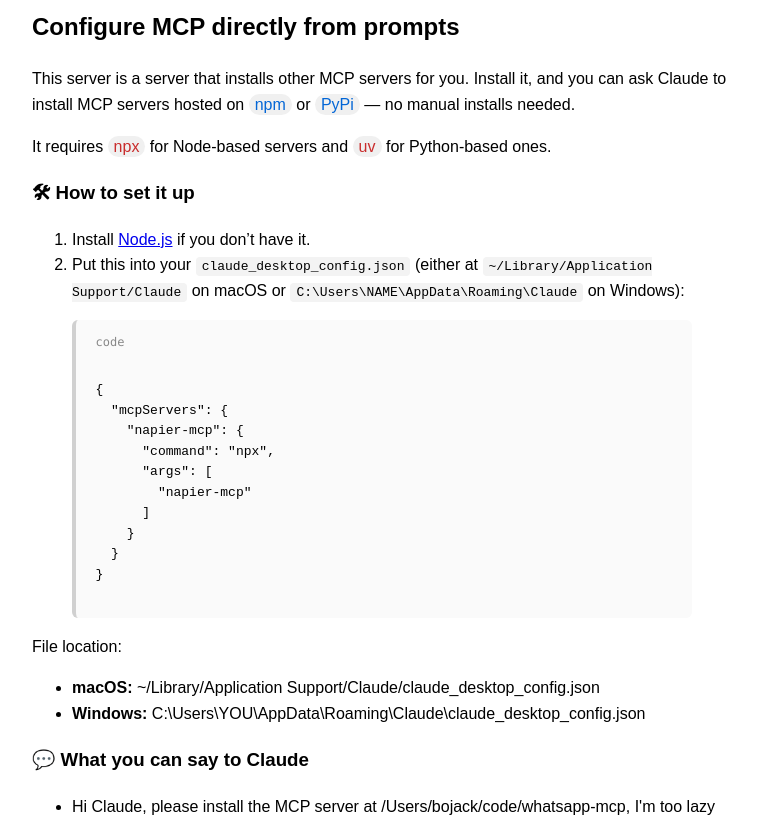
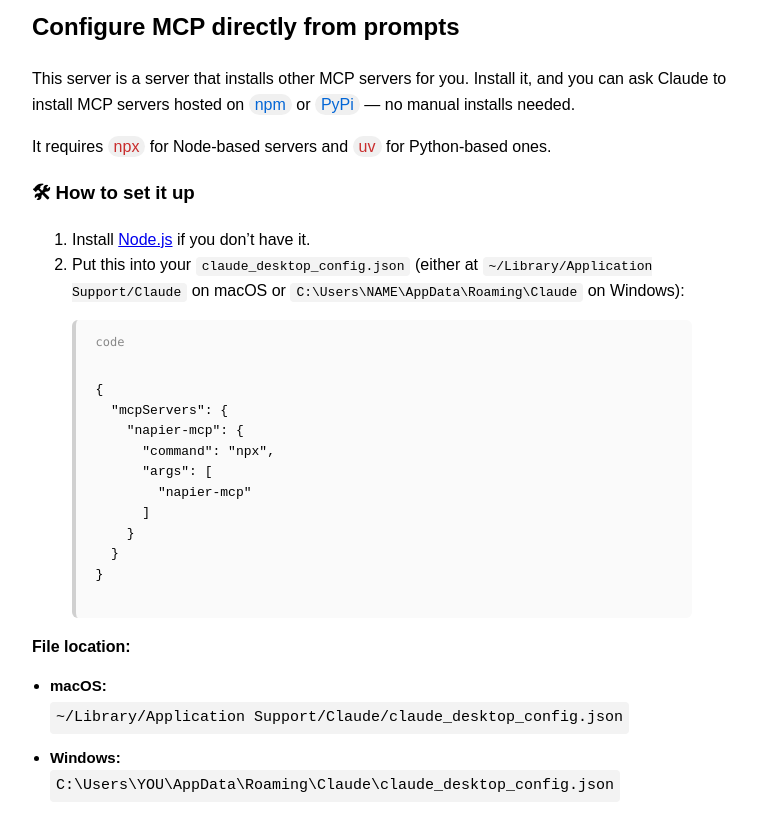
Before and after one commit to va99/napier-website, a plain HTML site: page index.html in a window 1280 px wide. Shown: the part 134-951 px from the top of the page, without its empty margins (258-1015 px from the left). Drawn offline with Linux system fonts and the light colour scheme.

Commit message:
Update index.html

```diff
--- a/index.html
+++ b/index.html
@@ -56,11 +56,21 @@
 </blockquote>
 
 
-    <p>File location:</p>
-    <ul>
-      <li><strong>macOS:</strong> ~/Library/Application Support/Claude/claude_desktop_config.json</li>
-      <li><strong>Windows:</strong> C:\Users\YOU\AppData\Roaming\Claude\claude_desktop_config.json</li>
-    </ul>
+   <p style="margin-bottom: 0.5em;"><strong>File location:</strong></p>
+<ul style="padding-left: 1.2em; list-style-type: disc; font-size: 15px;">
+  <li>
+    <strong>macOS:</strong><br>
+    <span style="display: inline-block; background-color: #f3f3f3; font-family: monospace; padding: 4px 6px; border-radius: 4px; margin-top: 4px; word-break: break-word;">
+      ~/Library/Application Support/Claude/claude_desktop_config.json
+    </span>
+  </li>
+  <li style="margin-top: 0.75em;">
+    <strong>Windows:</strong><br>
+    <span style="display: inline-block; background-color: #f3f3f3; font-family: monospace; padding: 4px 6px; border-radius: 4px; word-break: break-word;">
+      C:\Users\YOU\AppData\Roaming\Claude\claude_desktop_config.json
+    </span>
+  </li>
+</ul>
 
     <h3>💬 What you can say to Claude</h3>
     <ul>
```
